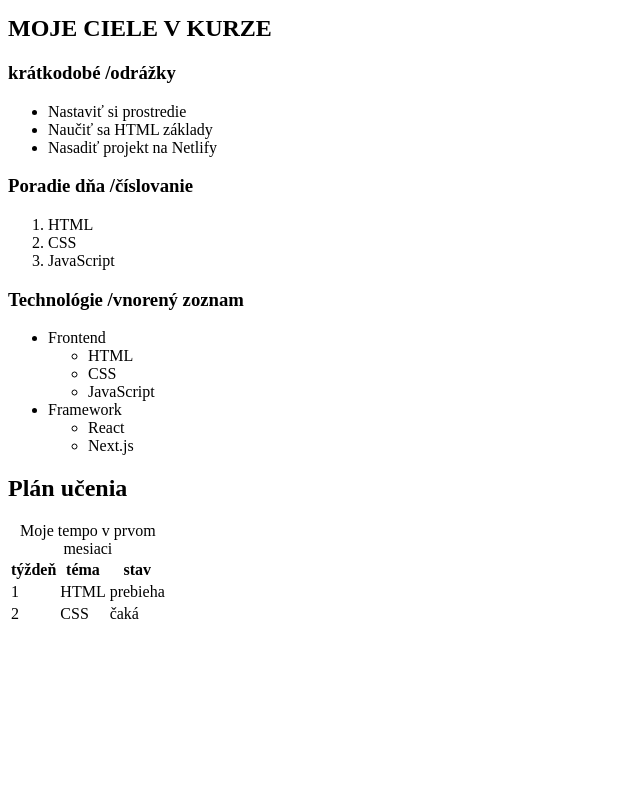
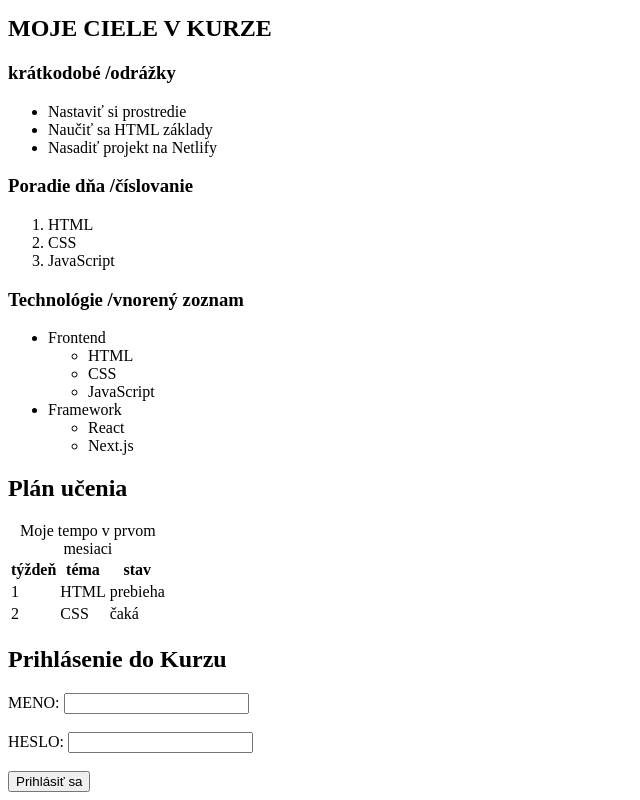
Before and after one commit to AdrianLesko/prvy_web, a plain HTML site: page index.html in a window 1280 px wide. Shown: the part 590-1390 px from the top of the page, without its empty margins (0-640 px from the left). Before the commit the page ends 1224 px from the top, so only its background shows below. Drawn offline with Linux system fonts and the light colour scheme.

Commit message:
pridaný formulár

```diff
--- a/index.html
+++ b/index.html
@@ -74,6 +74,17 @@
         </tbody>
       </table>
 
+      <h2>Prihlásenie do Kurzu</h2>
+
+      <form>
+        <label for="meno">MENO:</label>
+        <input type="text" id="meno" name="meno">
+        <br><br>
+        <label for="heslo">HESLO:</label>
+        <input type="password" id="heslo" name="heslo">
+        <br><br>
+        <input type="submit" value="Prihlásiť sa">
+      </form>
 
 
 
```
